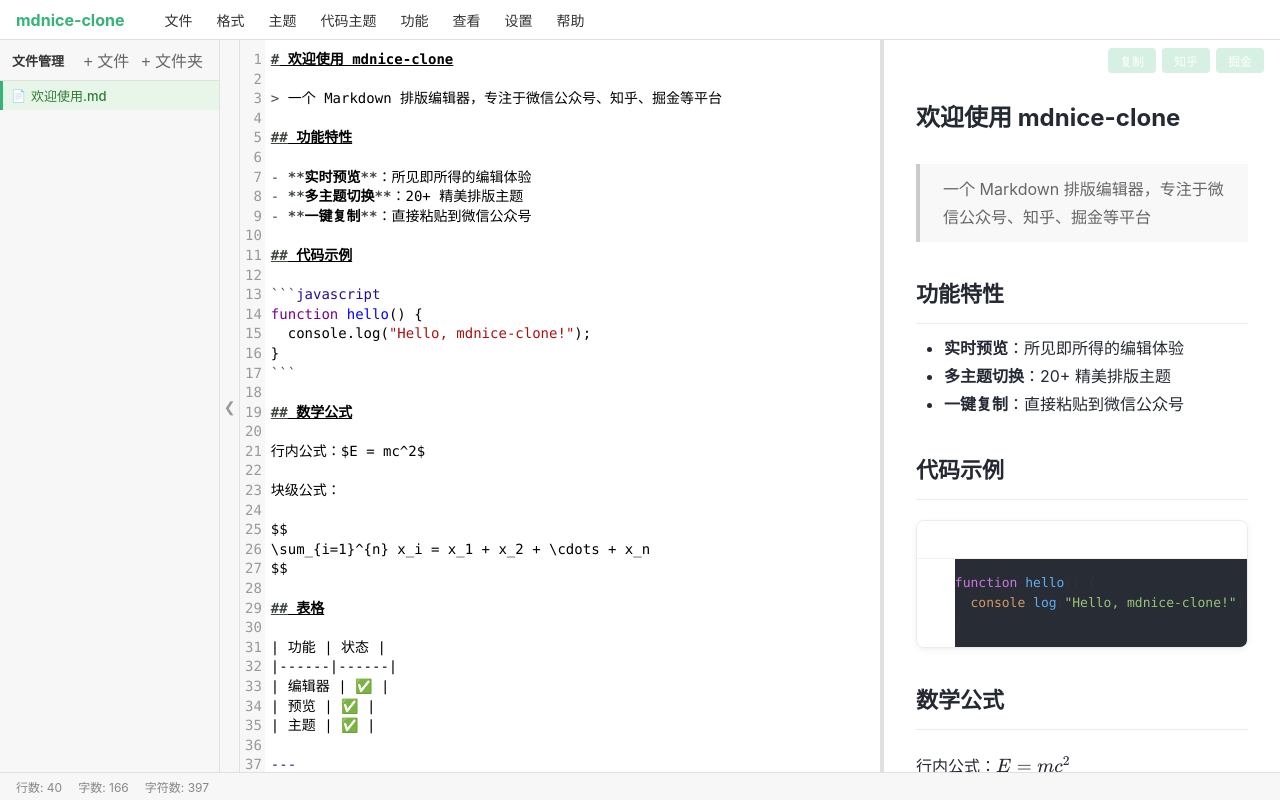
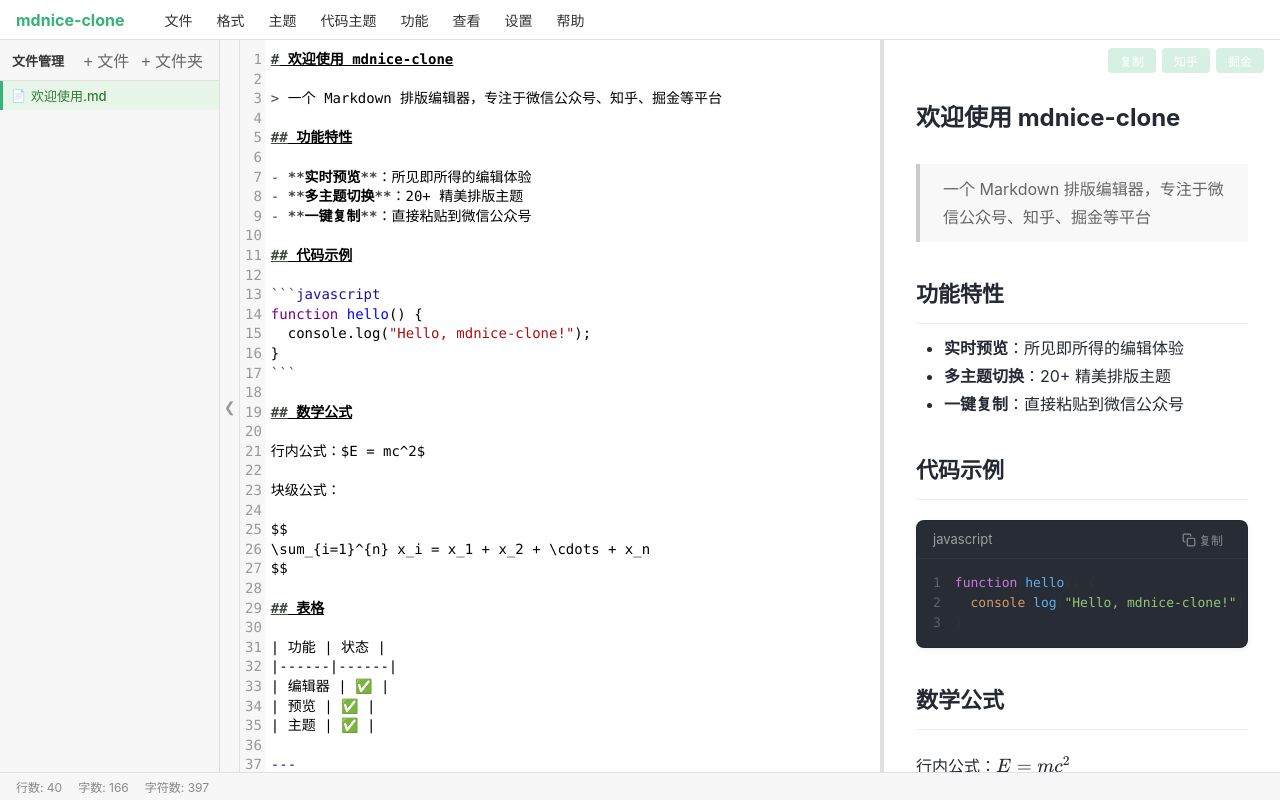
Before and after one commit to pc-study/mdnice-clone, a React (Vite) app: page / in a window 1280 px wide. Built offline with nearby package versions, Linux system fonts and the light colour scheme; the HTML template or start-up script is replaced by a standard one; what markdown-it-sub, markdown-it-sup, markdown-it-task-lists would draw is missing.

Commit message:
fix: 代码块背景色统一，消除 header 与代码区颜色断层
从代码主题 CSS 中提取 .hljs 的实际背景色，应用到整个
code-block-wrapper 容器，使 code-header（Mac 圆点/语言标签）
和代码内容区共享同一背景色，消除白色/浅色断层。

```diff
--- a/src/components/Preview/MarkdownPreview.tsx
+++ b/src/components/Preview/MarkdownPreview.tsx
@@ -12,11 +12,11 @@
 
 const COPY_SVG = '<svg width="14" height="14" viewBox="0 0 24 24" fill="none" stroke="currentColor" stroke-width="2" stroke-linecap="round" stroke-linejoin="round" style="vertical-align:-2px;margin-right:3px"><rect x="9" y="9" width="13" height="13" rx="2" ry="2"></rect><path d="M5 15H4a2 2 0 01-2-2V4a2 2 0 012-2h9a2 2 0 012 2v1"></path></svg>';
 
-// 检测代码主题是浅色还是深色（基于 .hljs 背景色亮度）
-function detectLightCodeTheme(css: string): boolean {
+// 从代码主题 CSS 中提取 .hljs 背景色，并判断是否为浅色主题
+function parseCodeThemeBg(css: string): { bgColor: string; isLight: boolean } {
   const bgMatch = css.match(/\.hljs\s*\{[^}]*?background\s*:\s*([^;}]+)/i)
     || css.match(/\.hljs\s*\{[^}]*?background-color\s*:\s*([^;}]+)/i);
-  if (!bgMatch) return false;
+  if (!bgMatch) return { bgColor: '#282c34', isLight: false };
   const bg = bgMatch[1].trim();
   let r = 0, g = 0, b = 0;
   const hexMatch = bg.match(/#([0-9a-fA-F]{3,8})/);
@@ -38,13 +38,13 @@
       g = parseInt(rgbMatch[2]);
       b = parseInt(rgbMatch[3]);
     } else if (/white|#fff\b/i.test(bg)) {
-      return true;
+      return { bgColor: bg, isLight: true };
     } else {
-      return false;
+      return { bgColor: bg, isLight: false };
     }
   }
   const luminance = (0.299 * r + 0.587 * g + 0.114 * b) / 255;
-  return luminance > 0.5;
+  return { bgColor: bg, isLight: luminance > 0.5 };
 }
 
 export const MarkdownPreview: React.FC<MarkdownPreviewProps> = ({ onScroll, previewRef: externalRef }) => {
@@ -63,12 +63,15 @@
   // Fetch code theme CSS from CDN with caching
   const [codeThemeCSS, setCodeThemeCSS] = useState('');
   const [isLightCode, setIsLightCode] = useState(false);
+  const [codeBgColor, setCodeBgColor] = useState('#282c34');
   useEffect(() => {
     let cancelled = false;
     fetchCodeThemeCSS(currentCodeTheme).then((css) => {
       if (!cancelled) {
         setCodeThemeCSS(css);
-        setIsLightCode(detectLightCodeTheme(css));
+        const { bgColor, isLight } = parseCodeThemeBg(css);
+        setIsLightCode(isLight);
+        setCodeBgColor(bgColor);
       }
     });
     return () => { cancelled = true; };
@@ -141,6 +144,7 @@
           overflow: hidden;
           border: 1px solid rgba(0,0,0,0.08);
           box-shadow: 0 2px 6px rgba(0, 0, 0, 0.06);
+          background: ${codeBgColor};
         }
         /* 覆盖排版主题对 pre 的边框/边距/圆角等影响 */
         .markdown-body .code-block-wrapper pre,
```
